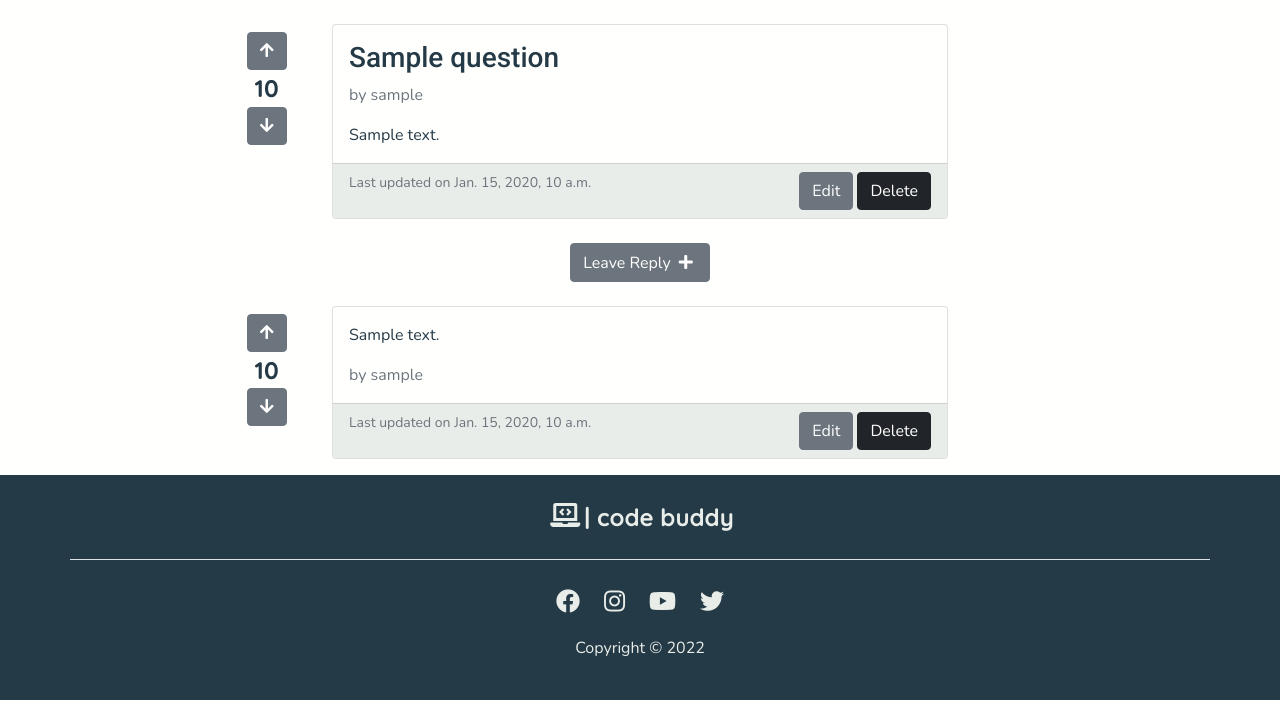
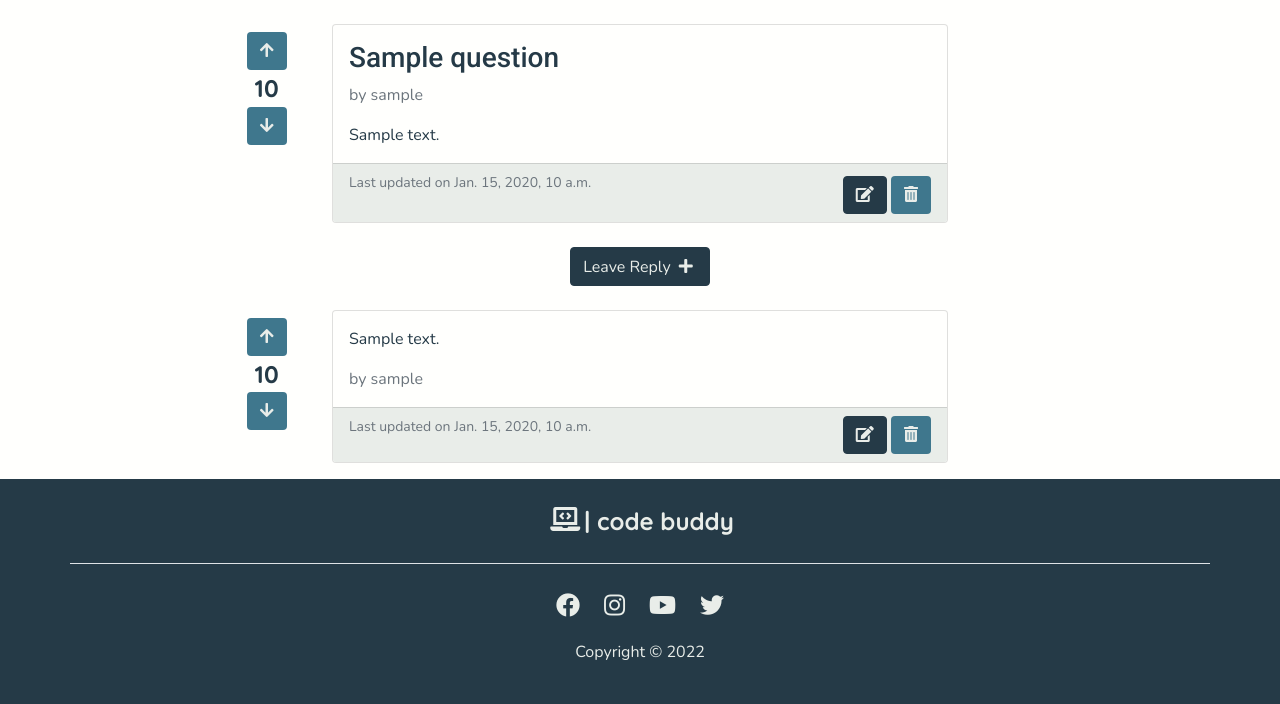
Before and after one commit to josswe26/code-buddy, a Django app: a page that uses templates/question_detail.html in a window 1280 px wide. Shown: the part 138-842 px from the top of the page. Run offline with Django 3.2, Linux system fonts and the light colour scheme; a user stored in the database is signed in; tables that the repository leaves empty hold one stand-in row (values such as "Sample post"); some libraries are stand-ins or nearby versions.

Commit message:
Style templates all buttons

```diff
--- a/templates/question_detail.html
+++ b/templates/question_detail.html
@@ -13,10 +13,10 @@
             <form action="{% url 'vote_question' question.id %}" method="post">
                 {% csrf_token %}
                 <input type="hidden" name="location" value="question_detail">
-                <button class="btn btn-secondary" name="vote_score" value="1" aria-label="Upvote question"><i
+                <button class="btn btn--secondary" name="vote_score" value="1" aria-label="Upvote question"><i
                         class="fas fa-arrow-up"></i></button>
                 <h4 class="votes my-1">{{ question.votes_score }}</h4>
-                <button class="btn btn-secondary" name="vote_score" value="-1" aria-label="Downvote question"><i
+                <button class="btn btn--secondary" name="vote_score" value="-1" aria-label="Downvote question"><i
                         class="fas fa-arrow-down"></i></button>
             </form>
             {% else %}
@@ -38,8 +38,10 @@
                     <!-- Show Edit and Delete buttons on questions created by the user -->
                     {% if request.user == question.author %}
                     <div>
-                        <a class="btn btn-secondary" href="{% url 'edit_question' question.id %}">Edit</a>
-                        <a class="btn btn-dark" href="{% url 'delete_question' question.id %}">Delete</a>
+                        <a class="btn btn--main mt-1" href="{% url 'edit_question' question.id %}"
+                            aria-label="Edit question"><i class="fas fa-edit"></i></a>
+                        <a class="btn btn--secondary mt-1" href="{% url 'delete_question' question.id %}"
+                            aria-label="Delete question"><i class="fas fa-trash-alt"></i></a>
                     </div>
                     {% endif %}
                 </div>
@@ -55,7 +57,7 @@
         <div class="col-12">
 
             <p class="text-center m-0">
-                <button class="btn btn-secondary no-border" type="button" data-bs-toggle="collapse"
+                <button class="btn btn--main no-border" type="button" data-bs-toggle="collapse"
                     data-bs-target="#collapseQuestionForm" aria-expanded="false" aria-controls="collapseQuestionForm">
                     Leave Reply <i class="fas fa-plus p-1"></i></button>
             </p>
@@ -71,7 +73,7 @@
                     {% csrf_token %}
 
                     <div class="text-center my-4">
-                        <button type="submit" class="btn btn-secondary">Submit</button>
+                        <button type="submit" class="btn btn--main">Submit</button>
                     </div>
                 </form>
             </div>
@@ -91,10 +93,10 @@
             {% if user.is_authenticated %}
             <form action="{% url 'vote_reply' reply.id %}" method="post">
                 {% csrf_token %}
-                <button class="btn btn-secondary" name="vote_score" value="1" aria-label="Upvote reply"><i
+                <button class="btn btn--secondary" name="vote_score" value="1" aria-label="Upvote reply"><i
                         class="fas fa-arrow-up"></i></button>
                 <h4 class="votes my-1">{{ reply.votes_score }}</h4>
-                <button class="btn btn-secondary" name="vote_score" value="-1" aria-label="Downvote reply"><i
+                <button class="btn btn--secondary" name="vote_score" value="-1" aria-label="Downvote reply"><i
                         class="fas fa-arrow-down"></i></button>
             </form>
             {% else %}
@@ -114,8 +116,10 @@
                     <small class="text-muted">Last updated on {{ reply.last_updated }}</small>
                     {% if request.user == reply.author %}
                     <div>
-                        <a class="btn btn-secondary" href="{% url 'edit_reply' reply.id %}">Edit</a>
-                        <a class="btn btn-dark" href="{% url 'delete_reply' reply.id %}">Delete</a>
+                        <a class="btn btn--main" href="{% url 'edit_reply' reply.id %}"
+                            aria-label="Edit question"><i class="fas fa-edit"></i></a>
+                        <a class="btn btn--secondary" href="{% url 'delete_reply' reply.id %}" aria-label="Delete question"><i
+                                class="fas fa-trash-alt"></i></a>
                     </div>
                     {% endif %}
                 </div>
--- a/templates/search_results.html
+++ b/templates/search_results.html
@@ -7,7 +7,7 @@
 
     <div class="row">
         <div class="col-10 offset-2 col-md-6 offset-md-3">
-            <h4>Search Results for {{ searched }}</h4>
+            <h3>Search Results for {{ searched }}</h3>
         </div>
     </div>
 
@@ -16,9 +16,8 @@
 
         <!-- Rating buttons and score for question -->
         <div class="col-2 col-md-1 offset-md-2 p-2 d-block-flex text-center">
-            <button class="btn btn-secondary"><i class="fas fa-arrow-up"></i></button>
             <h4 class="votes my-1">{{ question.votes_score }}</h4>
-            <button class="btn btn-secondary"><i class="fas fa-arrow-down"></i></button>
+            <p class="my-1 text-center">votes</p>
         </div>
 
         <!-- Display question information-->
```
Also changed, not shown: static/css/style.css (+32 -0 lines), templates/delete_question.html (+2 -11 lines), templates/delete_reply.html (+2 -11 lines), templates/edit_question.html (+1 -10 lines), templates/edit_reply.html (+1 -10 lines), templates/index.html (+4 -4 lines).
